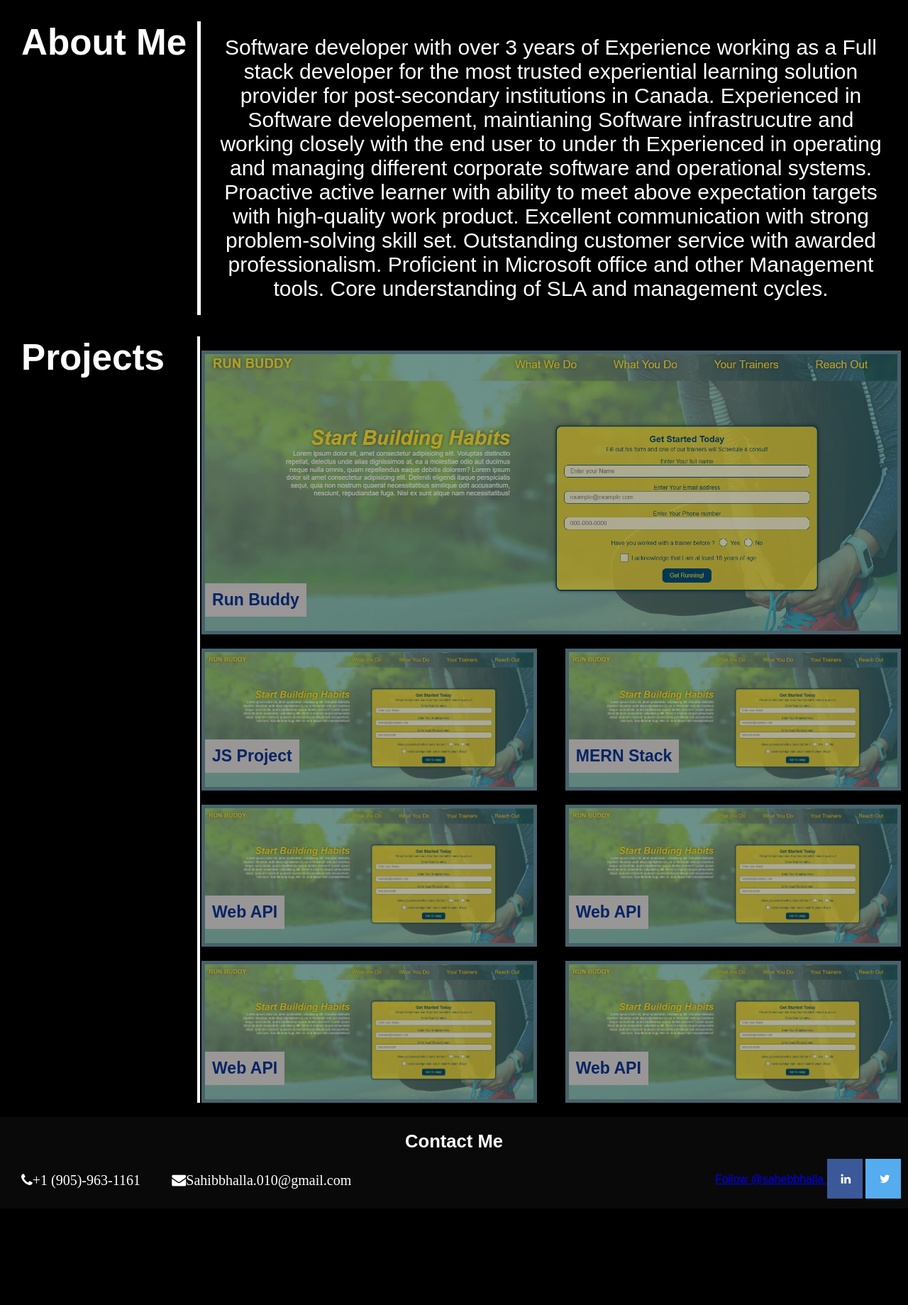
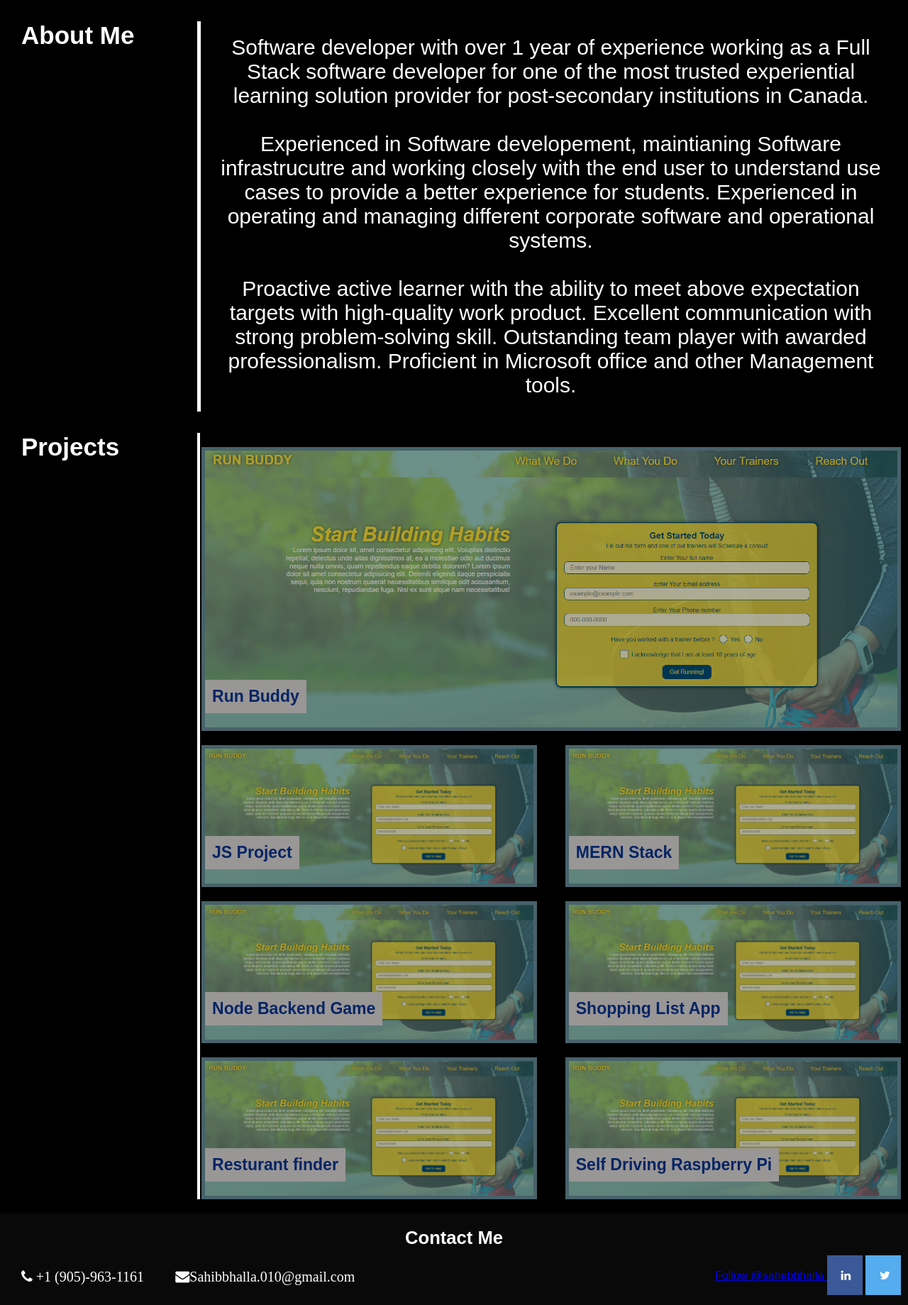
Before and after one commit to sahebbhalla/portfolio, a plain HTML site: page index.html in a window 1280 px wide. Shown: the part 700-2539 px from the top of the page at 71% size. Before the commit the page ends 2403 px from the top, so only its background shows below. Drawn offline with Linux system fonts and the light colour scheme.

Commit message:
Final Product

```diff
--- a/assets/css/styles.css
+++ b/assets/css/styles.css
@@ -59,7 +59,7 @@ header{
 
    color:whitesmoke;
    font-weight: bold;;
-   font-size:4vw;;
+   font-size:45px;;
    margin:10px 0 0 10px;
 
 
@@ -133,7 +133,7 @@ header nav ul li a{
 .containerHeading{
     margin-top: 0;
     color:white;
-    font-size: 4vw;;
+    font-size: 35px;;
     width: 20%;
 
 
@@ -246,6 +246,10 @@ footer h1{
     justify-content: space-between;
     padding:10px
 
+}
+#socialLinks i a{
+    color: white;
+    text-decoration: none;
 }
 
 .fa {
@@ -361,7 +365,7 @@ footer h1{
 }
 @media screen and (max-width: 575px){
     #heading h1{
-        font-size: 5vw;
+        font-size: 46px !important;
     }
     header{
         flex-direction: column;
@@ -371,11 +375,15 @@ footer h1{
     }
     nav{
         width:auto;
+        width: 70% !important;
     }
     nav ul li{
         justify-content: center;
         flex-grow: 4;
         text-align: center;
+
+
+
 
 
     }
--- a/index.html
+++ b/index.html
@@ -40,15 +40,12 @@
         <section class="container" id ="aboutMe">
             <h1 class="containerHeading">About Me</h1>
             <p>
-                Software developer with over 3 years of Experience working as a Full stack developer for the most
-                trusted experiential learning solution provider for post-secondary institutions in Canada.
-                Experienced in Software developement, maintianing Software infrastrucutre and working closely with the end user to under th
-                 Experienced in operating and managing different corporate software and operational systems.
-                Proactive active learner with ability to meet above expectation targets with high-quality work product.
-                Excellent communication with strong problem-solving skill set.
-                Outstanding customer service with awarded professionalism.
-                Proficient in Microsoft office and other Management tools.
-                Core understanding of SLA and management cycles.
+                Software developer with over 1 year of experience working as a Full Stack software developer for one of the most trusted experiential learning solution provider for post-secondary institutions in Canada.  <br><br>
+                Experienced in Software developement, maintianing Software infrastrucutre and working closely with the end user to understand use cases to provide a better experience for students.
+                Experienced in operating and managing different corporate software and operational systems.<br><br> Proactive active learner with the ability to meet above expectation targets with high-quality work product.
+                Excellent communication with strong problem-solving skill.
+                 Outstanding team player with awarded professionalism. Proficient in Microsoft office and other Management tools.
+
                 </p>
         </section>
 
@@ -69,16 +66,16 @@
                 </div>
 
                 <div class = "projectCard" id ="fourthProject" onclick="location.href='https://sahebbhalla.github.io/run-buddy/';">
-                    <h1 class="projectHeading">Web API </h1>
+                    <h1 class="projectHeading">Node Backend Game </h1>
                 </div>
                 <div class = "projectCard" id ="fifthProject" onclick="location.href='https://sahebbhalla.github.io/run-buddy/';">
-                    <h1 class="projectHeading">Web API </h1>
+                    <h1 class="projectHeading">Shopping List App  </h1>
                 </div>
                 <div class = "projectCard" id ="sixthProject" onclick="location.href='https://sahebbhalla.github.io/run-buddy/';">
-                    <h1 class="projectHeading">Web API </h1>
+                    <h1 class="projectHeading">Resturant finder</h1>
                 </div>
                 <div class = "projectCard" id ="seventhProject" onclick="location.href='https://sahebbhalla.github.io/run-buddy/';">
-                    <h1 class="projectHeading">Web API </h1>
+                    <h1 class="projectHeading">Self Driving Raspberry Pi</h1>
                 </div>
 
 
@@ -89,8 +86,9 @@
             <div id ="details">
                 <div id = "socialLinks">
                     <div>
-                        <i class="fa fa-phone"id ="phoneNumber">+1 (905)-963-1161</i>
-                        <i class="fa fa-envelope"id = "emailAddress">Sahibbhalla.010@gmail.com</i>
+                        <i class="fa fa-phone"id ="phoneNumber">
+                            <a href="tel:+1 905-963-1161">+1 (905)-963-1161</a></i>
+                        <i class="fa fa-envelope"id = "emailAddress"><a href="mailto:sahibbhalla.010@gmail.com?subject=Getting%20in%20touch%20">Sahibbhalla.010@gmail.com</a></i>
                     </div>
 
                     <div>
```
